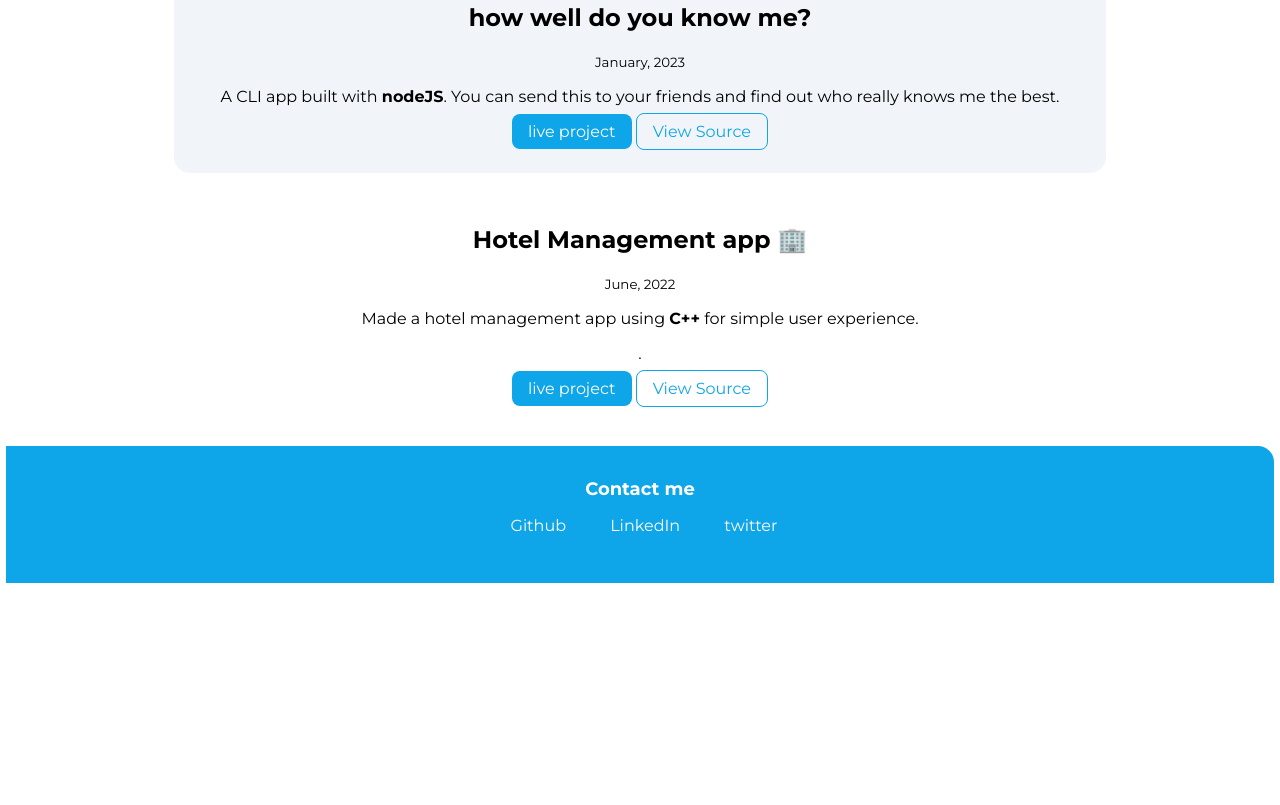
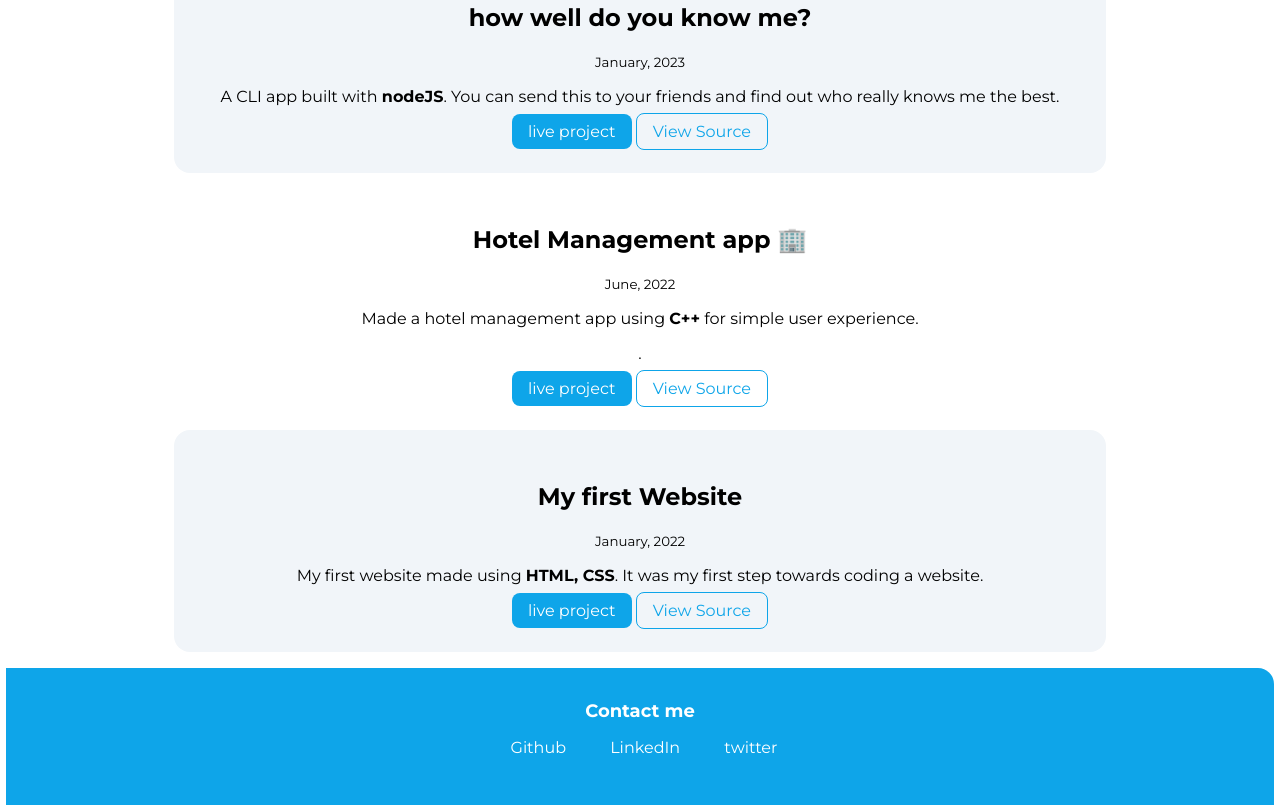
Before and after one commit to Suraj5260/New-Portfolio-Website, a plain HTML site: page projects.html in a window 1280 px wide. Shown: the part 820-1625 px from the top of the page. Before the commit the page ends 1403 px from the top, so only its background shows below. Drawn offline with Linux system fonts and the light colour scheme.

Commit message:
added first website

```diff
--- a/projects.html
+++ b/projects.html
@@ -85,6 +85,19 @@
             </div>
         </li>
 
+        <li>
+            <div class="container container-center ow ">
+                <h2>My first Website</h2>
+                <small>January, 2022</small>
+                <p>My first website made using <strong>HTML, CSS</strong>. It was my first step towards coding a
+                    website.</p>
+                <a class="link link--primary " href="https://suraj5260.github.io/Suraj-Profile/" target="_blank">live
+                    project</a>
+                <a class="link link--secondary " href="https://github.com/Suraj5260/Suraj-Profile" target="_blank">View
+                    Source</a>
+            </div>
+        </li>
+
     </ul>
 
 
```
